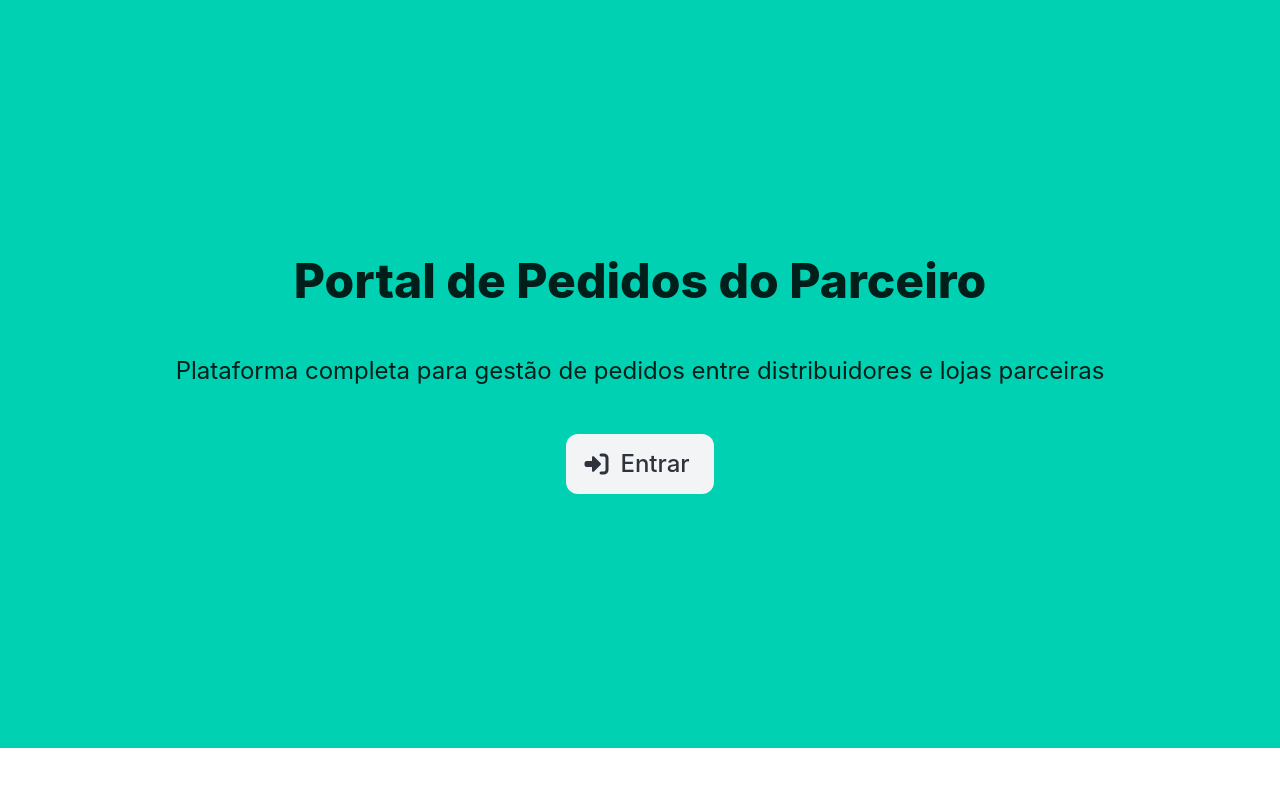
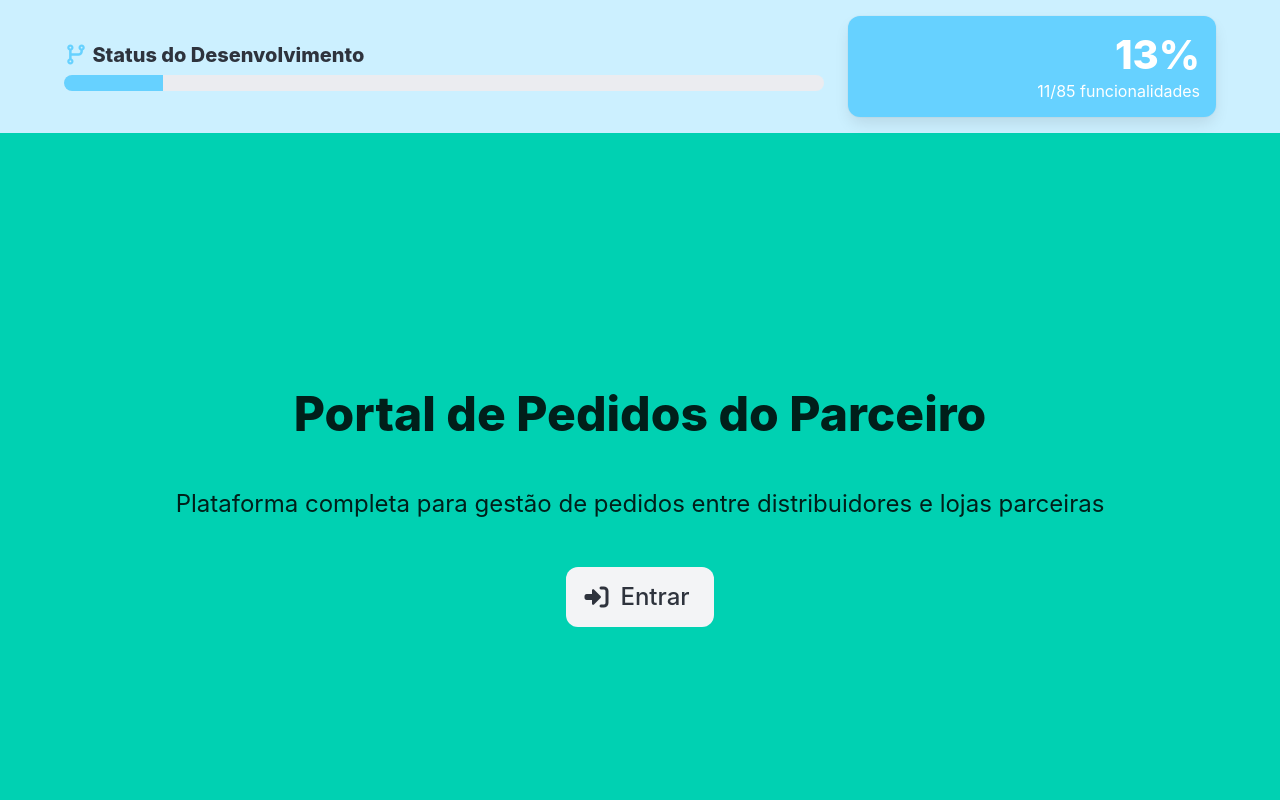
Before and after one commit to marcuslimadev/PortalDePedidosDoParceiro, a Vue app in the folder frontend/: page / in a window 1280 px wide. Shown: the top 800 px of the page. Built offline with nearby package versions, Linux system fonts and the light colour scheme; no server answers.

Commit message:
feat: add project progress tracking to homepage and complete development plan

```diff
--- a/frontend/src/views/HomePage.vue
+++ b/frontend/src/views/HomePage.vue
@@ -1,5 +1,26 @@
 <template>
   <div class="homepage">
+    <!-- Progress Banner -->
+    <section class="section has-background-info-light py-4">
+      <div class="container">
+        <div class="columns is-vcentered">
+          <div class="column is-8">
+            <h3 class="title is-5 mb-2">
+              <span class="icon has-text-info"><i class="fas fa-code-branch"></i></span>
+              Status do Desenvolvimento
+            </h3>
+            <progress class="progress is-info" :value="projectProgress" max="100">{{ projectProgress }}%</progress>
+          </div>
+          <div class="column is-4 has-text-right">
+            <div class="box has-background-info has-text-white p-4">
+              <p class="title is-2 has-text-white mb-1">{{ projectProgress }}%</p>
+              <p class="subtitle is-6 has-text-white">{{ completedFeatures }}/{{ totalFeatures }} funcionalidades</p>
+            </div>
+          </div>
+        </div>
+      </div>
+    </section>
+
     <section class="hero is-primary is-fullheight-with-navbar">
       <div class="hero-body">
         <div class="container has-text-centered">
@@ -139,7 +160,12 @@
 </template>
 
 <script setup>
-// Homepage component
+import { ref } from 'vue';
+
+// Project progress tracking
+const totalFeatures = ref(85);
+const completedFeatures = ref(11);
+const projectProgress = ref(Math.round((completedFeatures.value / totalFeatures.value) * 100));
 </script>
 
 <style scoped>
```
Also changed, not shown: 1 other file (tests, documents, lock files or other folders).
